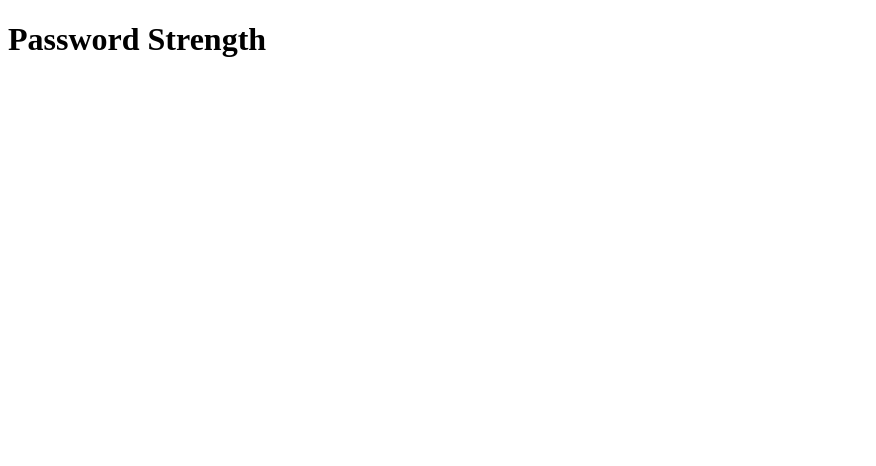
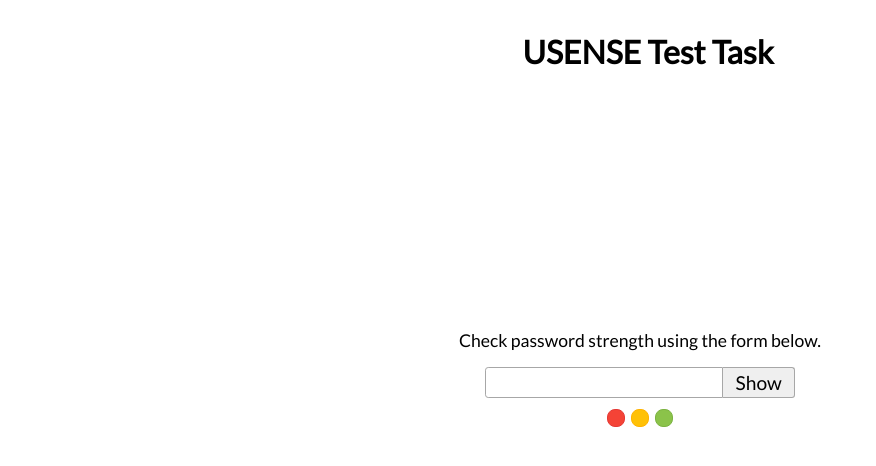
Before and after one commit to rawjrk/usense-task, an Angular app: page / in a window 1280 px wide. Shown: the top 466 px of the page, without its empty margins (0-876 px from the left). Built offline with nearby package versions, Linux system fonts and the light colour scheme.

Commit message:
added basic layout

```diff
--- a/src/app/app-routing.module.ts
+++ /dev/null
@@ -1,10 +0,0 @@
-import { NgModule } from '@angular/core'
-import { RouterModule, Routes } from '@angular/router'
-
-const routes: Routes = []
-
-@NgModule({
-  imports: [RouterModule.forRoot(routes)],
-  exports: [RouterModule],
-})
-export class AppRoutingModule {}
--- a/src/app/app.component.html
+++ b/src/app/app.component.html
@@ -1 +1,7 @@
-<h1>Password Strength</h1>
+<header>
+  <h1>{{ title }}</h1>
+</header>
+<main>
+  <p class="description">Check password strength using the form below.</p>
+  <password-form></password-form>
+</main>
--- a/src/app/app.component.scss
+++ b/src/app/app.component.scss
@@ -0,0 +1,34 @@
+* {
+  box-sizing: border-box;
+  padding: 0;
+  margin: 0;
+}
+
+header {
+  display: flex;
+  flex-direction: row;
+  align-items: center;
+  justify-content: center;
+  min-width: 100vw;
+  padding: 2rem 0 1rem 0;
+
+  position: absolute;
+  top: 0;
+}
+
+main {
+  position: relative;
+  bottom: 2rem;
+
+  display: flex;
+  flex-direction: column;
+  align-items: center;
+  justify-content: center;
+  min-height: 100vh;
+  padding: 1rem;
+}
+
+.description {
+  padding: 1rem;
+  font-size: 1.1rem;
+}
--- a/src/app/app.component.ts
+++ b/src/app/app.component.ts
@@ -6,5 +6,5 @@ import { Component } from '@angular/core'
   styleUrls: ['./app.component.scss'],
 })
 export class AppComponent {
-  title = 'usense-task'
+  title = 'USENSE Test Task'
 }
--- /dev/null
+++ b/src/app/components/password-form/password-form.component.html
@@ -0,0 +1,12 @@
+<div class="password-form">
+  <input [type]="showPassword ? 'text' : 'password'" />
+  <button (click)="showPassword = !showPassword">
+    {{ showPassword ? 'Hide' : 'Show' }}
+  </button>
+
+  <div class="indicators">
+    <div class="indicator-red"></div>
+    <div class="indicator-yellow"></div>
+    <div class="indicator-green"></div>
+  </div>
+</div>
--- /dev/null
+++ b/src/app/components/password-form/password-form.component.scss
@@ -0,0 +1,57 @@
+.password-form {
+  input,
+  button {
+    font-family: inherit;
+    font-size: 1.2rem;
+    padding: 0.2rem 0.7rem;
+    border: 1px solid #a7a7a7;
+  }
+
+  input {
+    border-radius: 0.2rem 0 0 0.2rem;
+  }
+
+  button {
+    border-radius: 0 0.2rem 0.2rem 0;
+    border-left: none;
+    width: 4.5rem;
+  }
+
+  .indicators {
+    display: flex;
+    flex-direction: row;
+    align-items: center;
+    justify-content: center;
+    padding: 0.5rem;
+
+    div {
+      min-width: 1rem;
+      min-height: 1rem;
+      border-radius: 0.5rem;
+      margin: 0.2rem;
+
+      background-color: #ce0000;
+      border: 1px #333 solid;
+    }
+
+    .indicator-grey {
+      background-color: #e0e0e0;
+      border: 1px #bdbdbd solid;
+    }
+
+    .indicator-red {
+      background-color: #f44336;
+      border-color: #e53935;
+    }
+
+    .indicator-yellow {
+      background-color: #ffc107;
+      border-color: #ffb300;
+    }
+
+    .indicator-green {
+      background-color: #8bc34a;
+      border-color: #7cb342;
+    }
+  }
+}
--- /dev/null
+++ b/src/app/components/password-form/password-form.component.ts
@@ -0,0 +1,11 @@
+import { Component } from '@angular/core'
+
+@Component({
+  selector: 'password-form',
+  templateUrl: './password-form.component.html',
+  styleUrls: ['./password-form.component.scss'],
+})
+export class PasswordFormComponent {
+  showPassword = false
+  password = ''
+}
--- a/src/styles.scss
+++ b/src/styles.scss
@@ -1 +1,7 @@
 /* You can add global styles to this file, and also import other style files */
+@import url('https://fonts.googleapis.com/css2?family=Lato&display=swap');
+
+html,
+body {
+  font-family: 'Lato', sans-serif;
+}
```
Also changed, not shown: src/app/app.module.ts (+10 -4 lines), src/app/components/product/product.component.html (deleted), src/app/components/product/product.component.ts (deleted), 1 other file (tests, documents, lock files or other folders).
